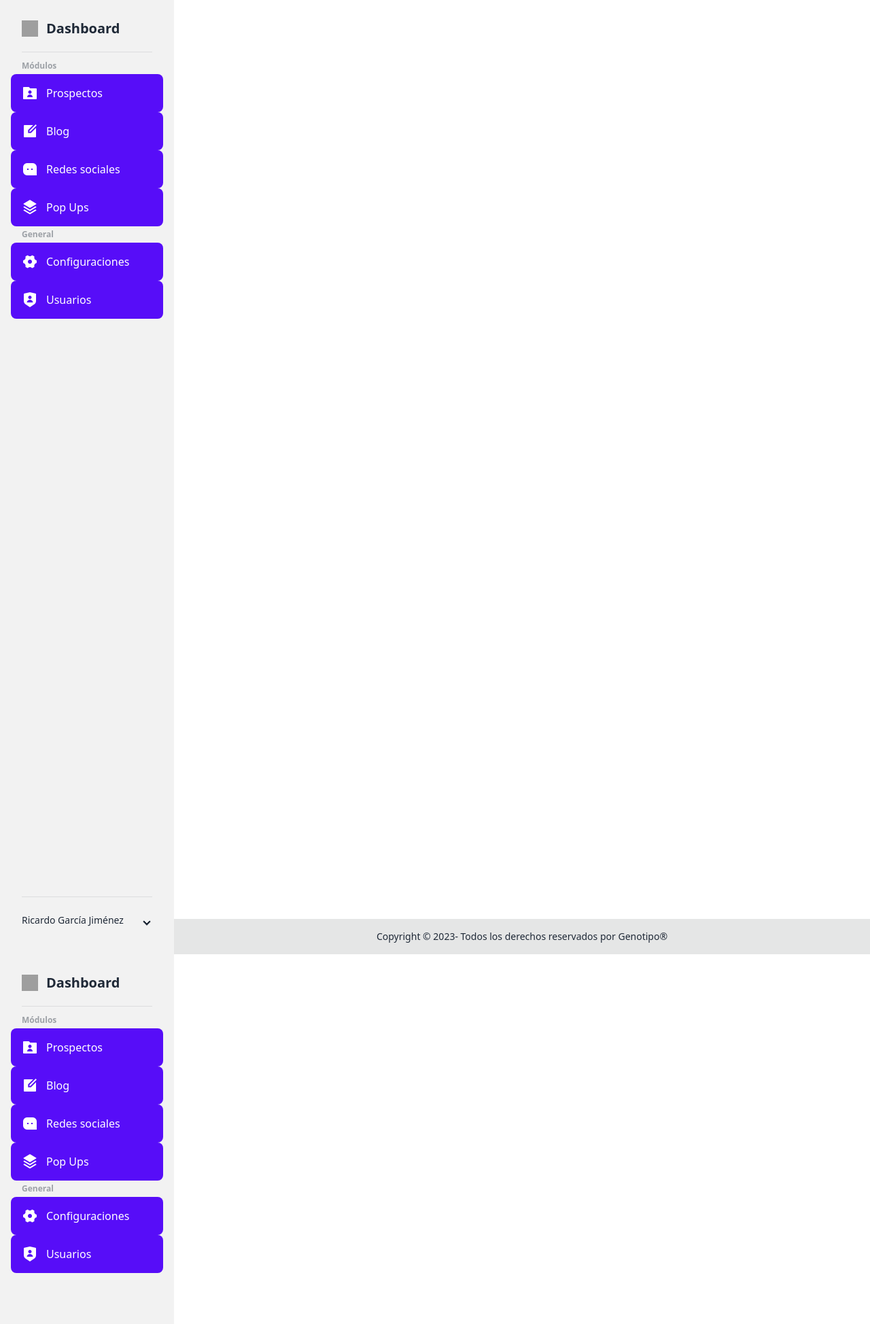
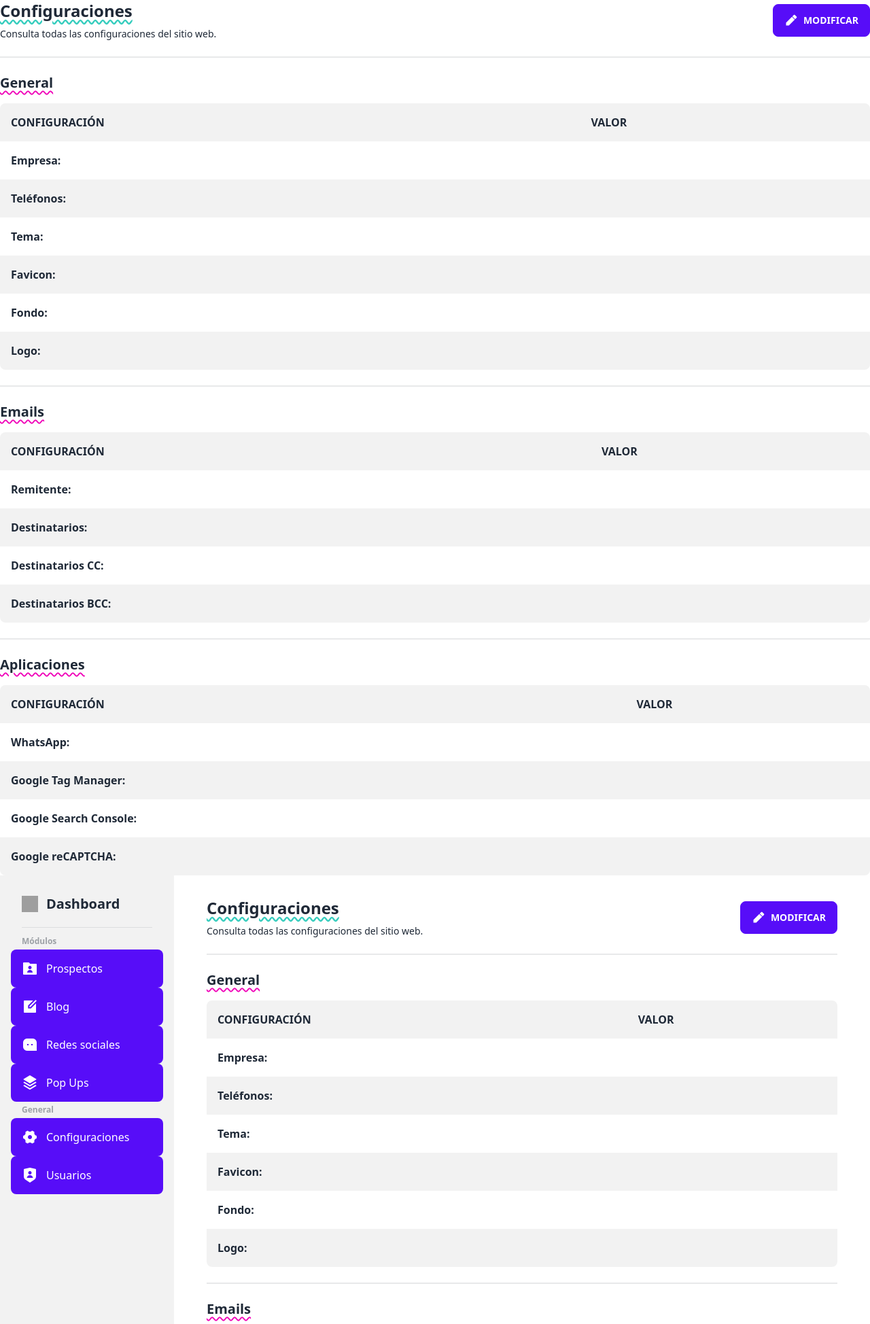
Before and after one commit to ricardogj08/dulceriasdenny.com, a CodeIgniter 4 app: template app/Views/backend/settings/index.php in a window 1280 px wide. Shown: the top 1948 px of the page at 68% size. Run offline with PHP 8.4 and a stand-in for CodeIgniter, Linux system fonts and the light colour scheme; the template is opened without the code that fills it, so the values that code supplies are empty; some libraries are stand-ins or nearby versions; grey boxes are pictures that could not be loaded.

Commit message:
feat: Agrega maquetación desktop y móvil de la página de todas las configuraciones en el backend

```diff
--- a/app/Config/Routes.php
+++ b/app/Config/Routes.php
@@ -104,6 +104,8 @@ $routes->group('backend', static function ($routes) {
     // Definición de rutas de configuraciones del backend.
     $routes->group('configuraciones', static function ($routes) {
         $routes->get('', 'Backend\Settings::index', ['as' => 'backend.settings.index']);
+        $routes->get('modificar', 'Backend\Settings::update', ['as' => 'backend.settings.update']);
+        $routes->post('modificar', 'Backend\Settings::update', ['as' => 'backend.settings.update']);
     });
 
     // Definición de rutas de administración de usuarios al backend.
--- a/app/Views/backend/settings/index.php
+++ b/app/Views/backend/settings/index.php
@@ -2,13 +2,158 @@
 
 <?= $this->section('head') ?>
     <title>
+        General | Configuraciones
     </title>
 
     <meta
         name="description"
-        content=""
+        content="Consulta todas las configuraciones del sitio web."
     >
 <?= $this->endSection() ?>
 
 <?= $this->section('content') ?>
+    <div class="flex flex-col lg:flex-row lg:items-center justify-between gap-4">
+        <div>
+            <h1 class="text-2xl font-bold underline decoration-wavy decoration-accent underline-offset-4 mb-2">
+                Configuraciones
+            </h1>
+            <p class="text-sm">
+                Consulta todas las configuraciones del sitio web.
+            </p>
+        </div>
+
+        <!-- Botón para modificar las configuraciones del sitio web -->
+        <a
+            href="<?= url_to('backend.settings.update') ?>"
+            class="btn btn-primary gap-2"
+        >
+            <i class="ri-pencil-fill text-xl"></i>
+            Modificar
+        </a>
+    </div>
+
+    <div class="divider"></div>
+
+    <!-- Tabla de configuraciones generales -->
+    <section>
+        <h2 class="text-xl font-bold underline decoration-wavy decoration-secondary underline-offset-4 mb-4">
+            General
+        </h2>
+
+        <div class="overflow-x-auto">
+            <table class="table table-compact lg:table-normal table-zebra w-full">
+                <thead>
+                    <tr>
+                        <th>Configuración</th>
+                        <th>Valor</th>
+                    </tr>
+                </thead>
+                <tbody>
+                    <tr>
+                        <th>Empresa:</th>
+                        <td></td>
+                    </tr>
+                    <tr>
+                        <th>Teléfonos:</th>
+                        <td></td>
+                    </tr>
+                    <tr>
+                        <th>Tema:</th>
+                        <td></td>
+                    </tr>
+                    <tr>
+                        <th>Favicon:</th>
+                        <td></td>
+                    </tr>
+                    <tr>
+                        <th>Fondo:</th>
+                        <td></td>
+                    </tr>
+                    <tr>
+                        <th>Logo:</th>
+                        <td></td>
+                    </tr>
+                </tbody>
+            </table>
+        </div>
+    </section>
+    <!-- Fin de la tabla de configuraciones generales -->
+
+    <div class="divider"></div>
+
+    <!-- Tabla de configuraciones de emails -->
+    <section>
+        <h2 class="text-xl font-bold underline decoration-wavy decoration-secondary underline-offset-4 mb-4">
+            Emails
+        </h2>
+
+        <div class="overflow-x-auto">
+            <table class="table table-compact lg:table-normal table-zebra w-full">
+                <thead>
+                    <tr>
+                        <th>Configuración</th>
+                        <th>Valor</th>
+                    </tr>
+                </thead>
+                <tbody>
+                    <tr>
+                        <th>Remitente:</th>
+                        <td></td>
+                    </tr>
+                    <tr>
+                        <th>Destinatarios:</th>
+                        <td></td>
+                    </tr>
+                    <tr>
+                        <th>Destinatarios CC:</th>
+                        <td></td>
+                    </tr>
+                    <tr>
+                        <th>Destinatarios BCC:</th>
+                        <td></td>
+                    </tr>
+                </tbody>
+            </table>
+        </div>
+    </section>
+    <!-- Fin de la tabla de configuraciones de emails -->
+
+    <div class="divider"></div>
+
+    <!-- Tabla de configuraciones de aplicaciones -->
+    <section>
+        <h2 class="text-xl font-bold underline decoration-wavy decoration-secondary underline-offset-4 mb-4">
+            Aplicaciones
+        </h2>
+
+        <div class="overflow-x-auto">
+            <table class="table table-compact lg:table-normal table-zebra w-full">
+                <thead>
+                    <tr>
+                        <th>Configuración</th>
+                        <th>Valor</th>
+                    </tr>
+                </thead>
+                <tbody>
+                    <tr>
+                        <th>WhatsApp:</th>
+                        <td></td>
+                    </tr>
+                    <tr>
+                        <th>Google Tag Manager:</th>
+                        <td></td>
+                    </tr>
+                    <tr>
+                        <th>Google Search Console:</th>
+                        <td></td>
+                    </tr>
+                    <tr>
+                        <th>Google reCAPTCHA:</th>
+                        <td></td>
+                    </tr>
+                </tbody>
+            </table>
+        </div>
+    </section>
+    <!-- Fin de la tabla de configuraciones de aplicaciones -->
 <?= $this->endSection() ?>
```
Also changed, not shown: app/Controllers/Backend/Settings.php (+9 -0 lines), app/Views/backend/account/update.php (+4 -4 lines), public/css/backend.css.
